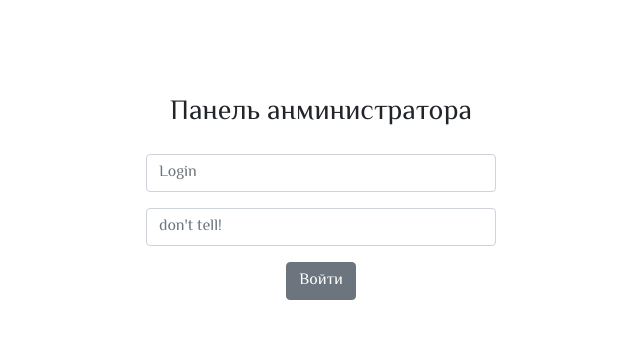
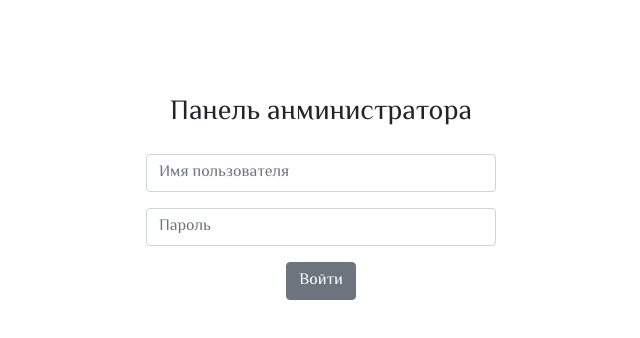
Before and after one commit to lazarevand1997/graduatework, a React (Create React App) app in the folder client/: page /admin in a window 1280 px wide. Shown: the top 338 px of the page, without its empty margins (319-959 px from the left). Built offline with nearby package versions, Linux system fonts and the light colour scheme; no server answers.

Commit message:
Hot fixes

```diff
--- a/client/src/Components/AdminCircles/AdminCirclesChange.js
+++ b/client/src/Components/AdminCircles/AdminCirclesChange.js
@@ -54,7 +54,7 @@ class AdminCirclesChange extends Component {
             </FormGroup>
             <FormGroup>
             <Label for="textmodaldesc">Описание</Label>
-            <Input onChange={this.handleDescription} type="text" name="textmodaldesc" id="textmodaldesc" value={description} />
+            <Input onChange={this.handleDescription} type="textarea" name="textmodaldesc" id="textmodaldesc" value={description} />
             </FormGroup>
             <div className="text-center">
                 <Button onClick={this.updateCircle.bind(this)} color="info">Сохранить изменения</Button>
--- a/client/src/Components/AdminEvents/AdminEventChange.js
+++ b/client/src/Components/AdminEvents/AdminEventChange.js
@@ -72,7 +72,7 @@ class AdminEventsChange extends Component {
             </FormGroup>
             <FormGroup>
                 <Label for="textmodaldesc">Описание</Label>
-                <Input onChange={this.handleDescription} type="text" name="textmodaldesc" id="textmodaldesc" value={description} />
+                <Input onChange={this.handleDescription} type="textarea" name="textmodaldesc" id="textmodaldesc" value={description} />
             </FormGroup>
             <FormGroup>
                 <Label for="modaleventTickets">Кол-во билетов (не менее {min_tickets})</Label>
--- a/client/src/Components/AdminLogin/AdminLogin.js
+++ b/client/src/Components/AdminLogin/AdminLogin.js
@@ -1,5 +1,5 @@
 import React, { Component } from 'react';
-import { Row, Col, Button, Form, FormGroup, Label, Input } from 'reactstrap';
+import { Row, Col, Button, Form, FormGroup, Input } from 'reactstrap';
 import axios from "axios";
 
 class AdminPage extends Component {
@@ -57,10 +57,10 @@ class AdminPage extends Component {
                 <h3 className="pb-3">Панель анминистратора</h3>
                 <Form>
                     <FormGroup>
-                    <Input onChange={this.handleLoginChange} type="text" name="adminLogin" id="adminLogin" placeholder="Login" />
+                    <Input onChange={this.handleLoginChange} type="text" name="adminLogin" id="adminLogin" placeholder="Имя пользователя" />
                     </FormGroup>
                     <FormGroup>
-                    <Input onChange={this.handlePasswordChange} type="password" name="password" id="examplePassword" placeholder="don't tell!" />
+                    <Input onChange={this.handlePasswordChange} type="password" name="password" id="examplePassword" placeholder="Пароль" />
                     </FormGroup>
                     <Button onClick={this.signIn.bind(this)}>Войти</Button>
                 </Form>
--- a/client/src/Components/AdminMain/AdminMain.js
+++ b/client/src/Components/AdminMain/AdminMain.js
@@ -87,34 +87,35 @@ class AdminMain extends Component {
               <Col sm="6">
                 <img className="admin-img" src={require("../../Images/admin.png")} alt="admin"/>
                 <div className="mt-3">
-                  <p>UserName: {username}</p>
+                  <p>Имя пользователя: {username}</p>
                   <p>E-mail: {email}</p>
                   <p><Button onClick={this.logout.bind(this)} color="warning">Выйти</Button></p>
                 </div>
               </Col>
               <Col sm="6">
-                <h3 className="mt-4 mb-4">Добавить пользователя</h3>
+                <h3 className="mt-4 mb-1">Добавить пользователя</h3>
+                <p className="mt-1 mb-3">Для подтверждения обратитесь к системному администратору</p>
                 <Form>
                   <Row form>
                     <Col md={6}>
                       <FormGroup>
-                      <Label for="userName">User name</Label>
-                      <Input onChange={this.handleLogin} type="text" name="userName" id="userName" placeholder="User name"/>
+                      <Label for="userName">Имя пользователя</Label>
+                      <Input onChange={this.handleLogin} type="text" name="userName" id="userName" placeholder=""/>
                     </FormGroup>
                     </Col>
                     <Col md={6}>
                       <FormGroup>
-                        <Label for="Password">Password</Label>
-                        <Input onChange={this.handlePassword} type="password" name="password" id="Password" placeholder="password" />
+                        <Label for="Password">Пароль</Label>
+                        <Input onChange={this.handlePassword} type="password" name="password" id="Password" placeholder="" />
                       </FormGroup>
                     </Col>
                   </Row>
                   <FormGroup>
                         <Label for="exampleEmail">Email</Label>
-                        <Input onChange={this.handleEmail} type="email" name="email" id="exampleEmail" placeholder="with a placeholder" />
+                        <Input onChange={this.handleEmail} type="email" name="email" id="exampleEmail" placeholder="" />
                   </FormGroup>
                   <FormGroup >
-                    <Button onClick={this.signUp.bind(this)} color="info">Add user</Button>
+                    <Button onClick={this.signUp.bind(this)} color="info">Добавить нового пользователя</Button>
                   </FormGroup>
                 </Form>
               </Col>
--- a/client/src/Components/AdminNews/AdminNewsChange.js
+++ b/client/src/Components/AdminNews/AdminNewsChange.js
@@ -54,7 +54,7 @@ class AdminNewsChange extends Component {
             </FormGroup>
             <FormGroup>
             <Label for="textmodaldesc">Описание</Label>
-            <Input onChange={this.handleDescription} type="text" name="textmodaldesc" id="textmodaldesc" value={description} />
+            <Input onChange={this.handleDescription} type="textarea" name="textmodaldesc" id="textmodaldesc" value={description} />
             </FormGroup>
             <div className="text-center">
                 <Button onClick={this.updateNews.bind(this)} color="info">Сохранить изменения</Button>
--- a/client/src/Components/Events/Events.js
+++ b/client/src/Components/Events/Events.js
@@ -1,5 +1,5 @@
 import React, { Component } from 'react';
-import { Card, Button, CardTitle, CardText, Modal, ModalHeader, ModalBody } from 'reactstrap';
+import { Button, Modal, ModalHeader, ModalBody } from 'reactstrap';
 import "./Events.css";
 import axios from "axios";
 import $ from "jquery";
@@ -97,7 +97,7 @@ class Events extends Component {
                               <h5 className="card-title"> {event.event_name}</h5>
                               <p className="card-text">
                                 {event.description}
-                                <br/>Билеты: {eventTickets} / {event.tickets}
+                                <br/>Куплено билетов: {eventTickets} / {event.tickets}
                               </p>
                               <div className="text-center">
                                 <Button
--- a/client/src/Components/Events/EventsTicket.js
+++ b/client/src/Components/Events/EventsTicket.js
@@ -1,5 +1,5 @@
 import React, { Component } from 'react';
-import { Button, Form, FormGroup, Label, Input } from 'reactstrap';
+import { Button, Form, FormGroup, Input } from 'reactstrap';
 import axios from "axios";
 
 
@@ -48,7 +48,6 @@ class AdminNewsChange extends Component {
 
   render() {
       let title = this.state.title;
-      let description = this.state.description;
       let date = this.state.date;
       let tickets = this.state.tickets;
       let uses_tickets = this.state.uses_tickets;
--- a/client/src/Components/Header/Header.js
+++ b/client/src/Components/Header/Header.js
@@ -49,7 +49,7 @@ export default class Header extends React.Component {
               <NavLink href="/circles">Кружки</NavLink>
             </NavItem>
             <NavItem>
-              <NavLink href="/events">Расписание</NavLink>
+              <NavLink href="/events">Мероприятия</NavLink>
             </NavItem>
             <NavItem>
               <text onClick={this.toggleModal}  className="nav-link ticket-check-button">
--- a/client/src/Components/MainImage/MainImage.js
+++ b/client/src/Components/MainImage/MainImage.js
@@ -10,7 +10,7 @@ class MainImage extends Component {
         <div className="maintext-wrapper">
           <div className="maintext wow fadeInUpBig">
             <p>Дом Культуры</p>
-            <p className="maintextabout">Краткое описание дома культуры МИЭТ</p>
+            <p className="maintextabout">Расписание кружков, афиша мероприятий, новости и контакты.</p>
           </div>
         </div>
         </div>
```
